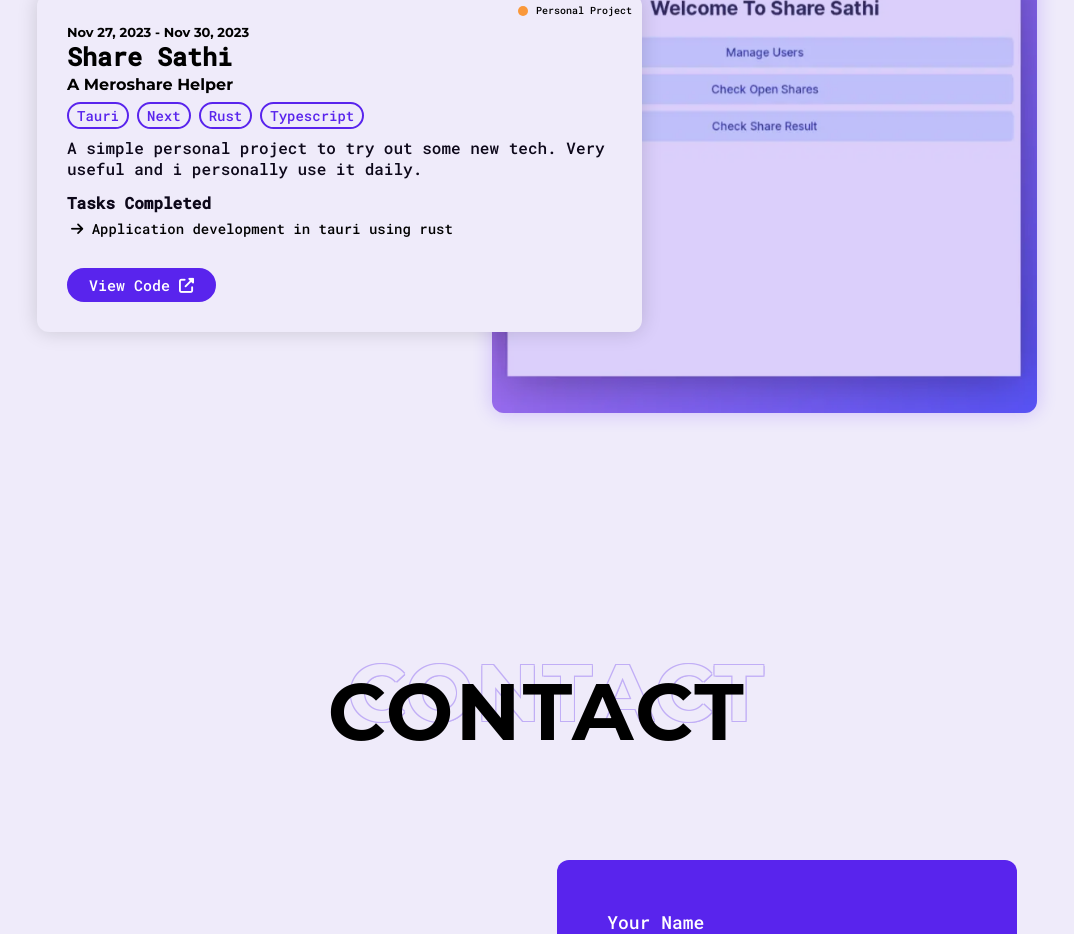
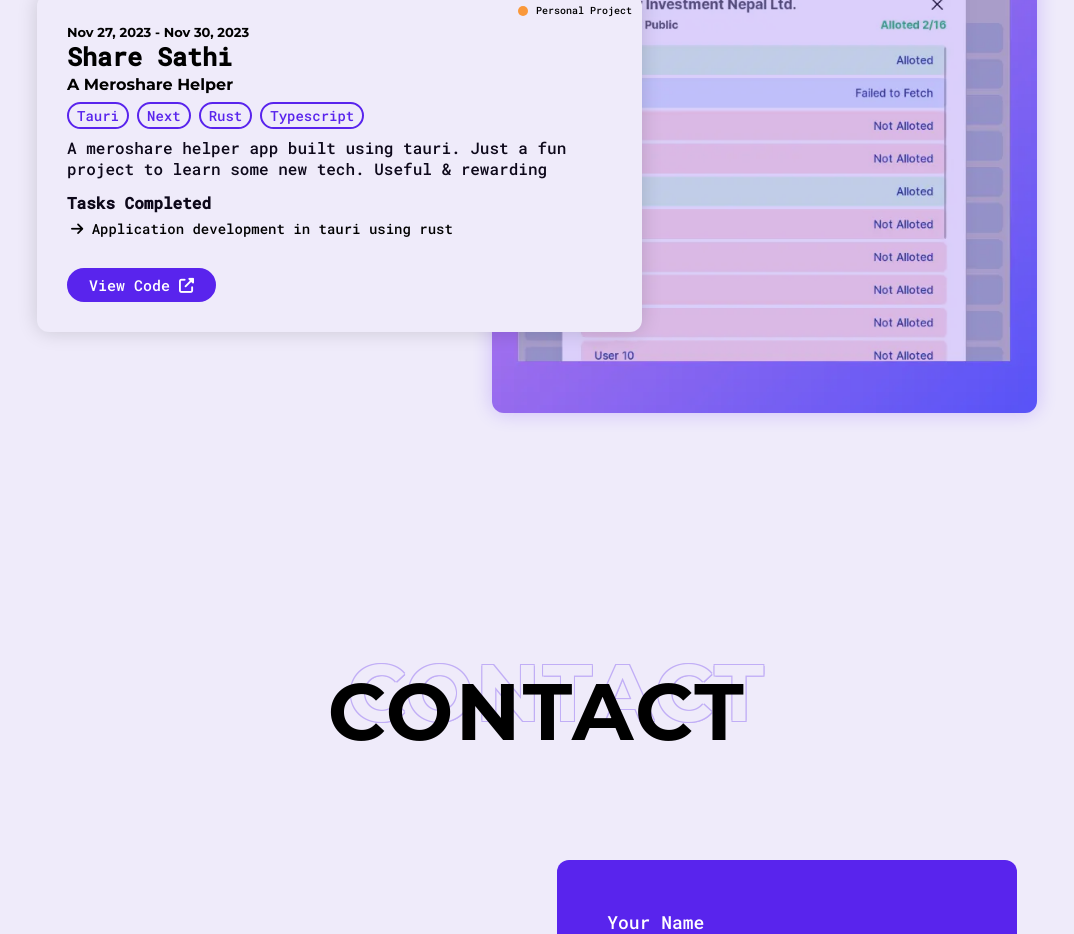
Before and after one commit to pokhrelashok/pokhrelashok.github.io, a SvelteKit app: page / in a window 1280 px wide. Shown: the part 9340-10274 px from the top of the page, without its empty margins (103-1177 px from the left). Built offline with nearby package versions, Linux system fonts and the light colour scheme; a web font is replaced by a local one.

Commit message:
Minor fixes

```diff
--- a/src/routes/+page.svelte
+++ b/src/routes/+page.svelte
@@ -165,7 +165,7 @@
 			url: '',
 			tags: ['Tauri', 'Next', 'Rust', 'Typescript'],
 			description: `<span>
-              A simple personal project to try out some new tech. Very useful and i personally use it daily.
+              A meroshare helper app built using tauri. Just a fun project to learn some new tech. Useful & rewarding
                 </span>`,
 			tasks: ['Application development in tauri using rust'],
 			repo: 'https://github.com/pokhrelashok/share-sathi'
```
Also changed, not shown: static/images/project-share-sathi.webp.
